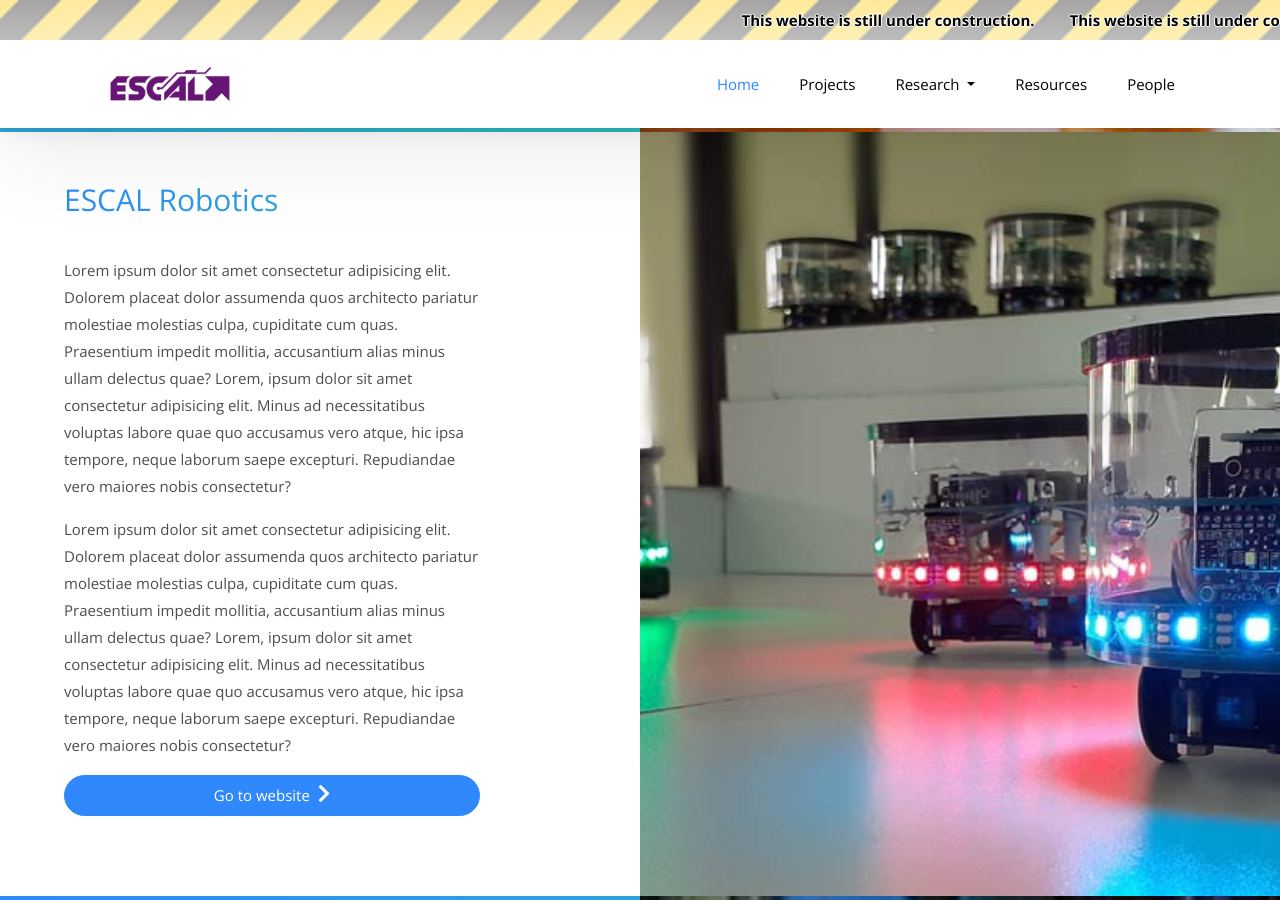
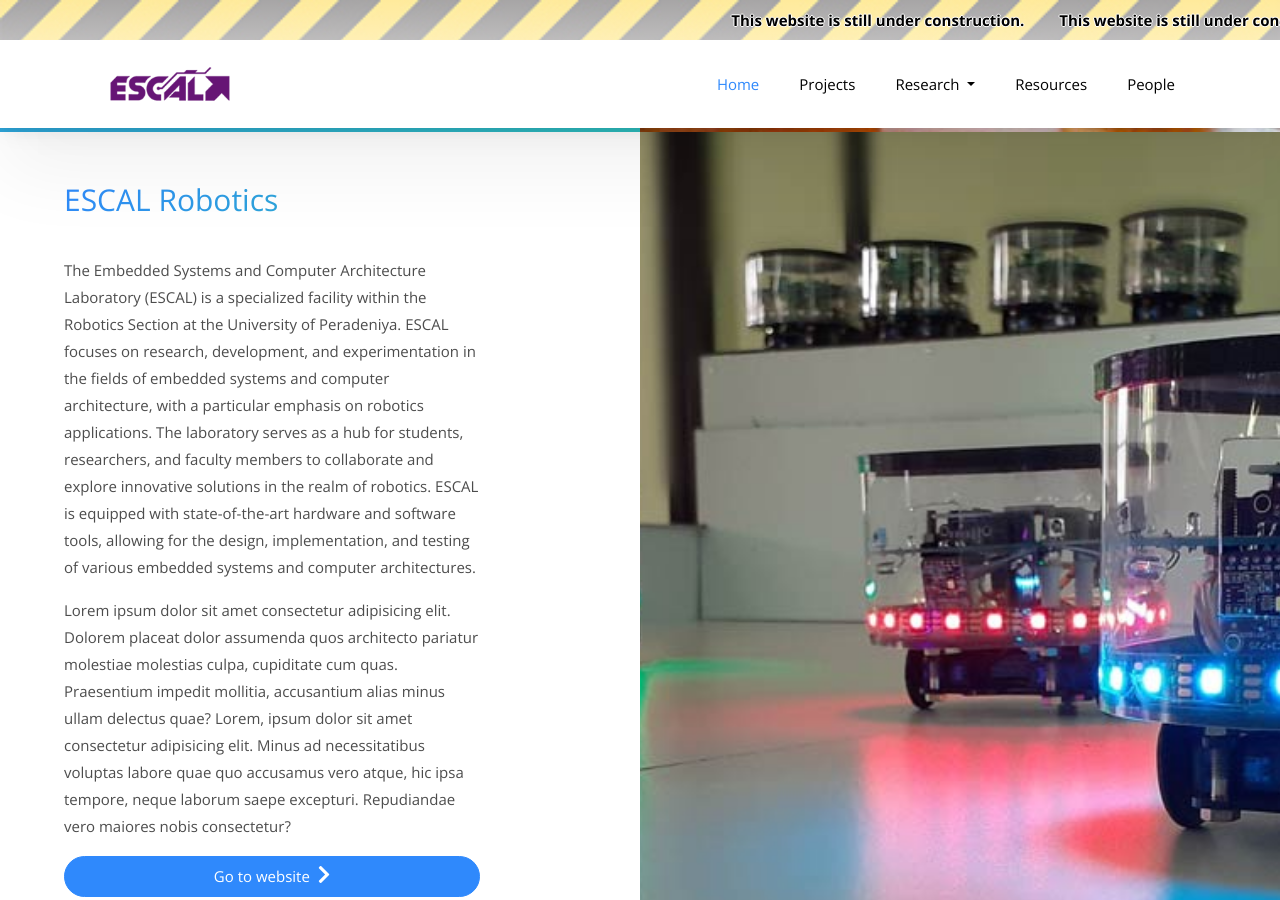
Before and after one commit to cepdnaclk/escal-new, a Jekyll site: the page built from pages/index.html, in a window 1280 px wide and 900 px high, scrolled down 2588 px. Built offline with Jekyll 4.4.1, drawn with Linux system fonts in a browser that asks for light colours; some web fonts are replaced.

Commit message:
updated ESCAL Robotics section

```diff
--- a/pages/index.html
+++ b/pages/index.html
@@ -149,8 +149,8 @@ permalink: /
 					<div class="heading-section  mb-5 ftco-animate">
 						<h2 class="mb-2">ESCAL Robotics</h2>
 						<br>
-						<p>Lorem ipsum dolor sit amet consectetur adipisicing elit. Dolorem placeat dolor assumenda quos architecto pariatur molestiae molestias culpa, cupiditate cum quas. Praesentium impedit mollitia, accusantium alias minus ullam delectus quae?
-							Lorem, ipsum dolor sit amet consectetur adipisicing elit. Minus ad necessitatibus voluptas labore quae quo accusamus vero atque, hic ipsa tempore, neque laborum saepe excepturi. Repudiandae vero maiores nobis consectetur?
+						<p>The Embedded Systems and Computer Architecture Laboratory (ESCAL) is a specialized facility within the Robotics Section at the University of Peradeniya. ESCAL focuses on research, development, and experimentation in the fields of embedded systems and computer architecture, with a particular emphasis on robotics applications.
+						   The laboratory serves as a hub for students, researchers, and faculty members to collaborate and explore innovative solutions in the realm of robotics. ESCAL is equipped with state-of-the-art hardware and software tools, allowing for the design, implementation, and testing of various embedded systems and computer architectures.
 						</p>
 						<p>Lorem ipsum dolor sit amet consectetur adipisicing elit. Dolorem placeat dolor assumenda quos architecto pariatur molestiae molestias culpa, cupiditate cum quas. Praesentium impedit mollitia, accusantium alias minus ullam delectus quae?
 							Lorem, ipsum dolor sit amet consectetur adipisicing elit. Minus ad necessitatibus voluptas labore quae quo accusamus vero atque, hic ipsa tempore, neque laborum saepe excepturi. Repudiandae vero maiores nobis consectetur?
```
